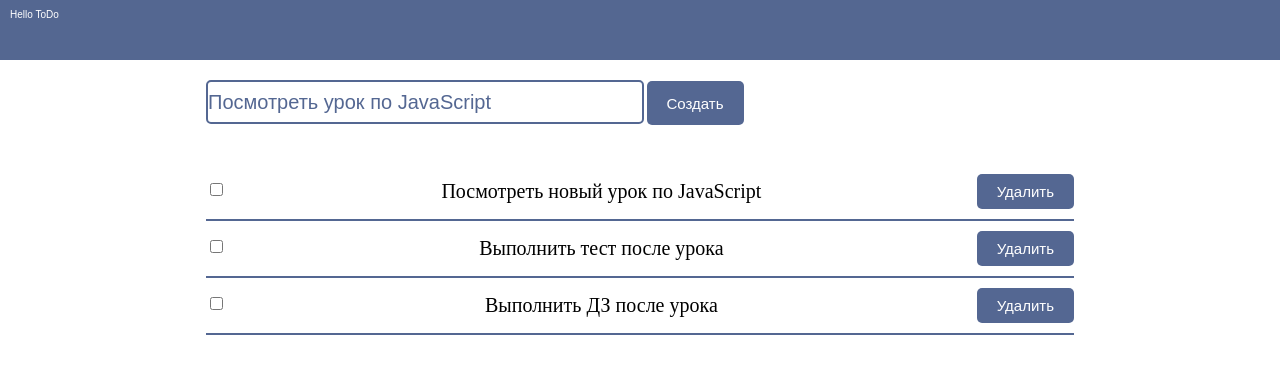
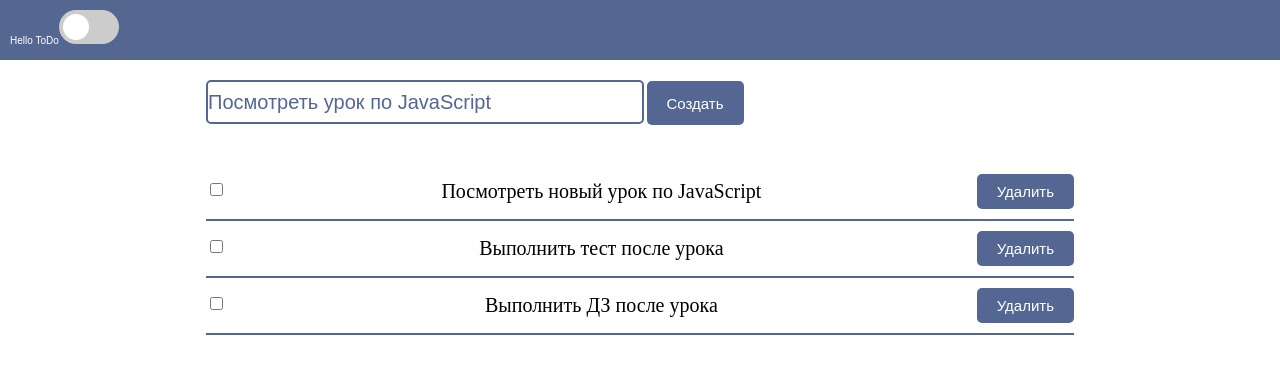
Before and after one commit to KenKarlson/15, a plain HTML site: page index.html in a window 1280 px wide. Drawn offline with Linux system fonts and the light colour scheme.

Commit message:
Add button to night or day

```diff
--- a/index.html
+++ b/index.html
@@ -1,10 +1,11 @@
 <!DOCTYPE html>
 <html lang="ru">
   <head>
-  <meta charset="UTF-8">
-  <meta name="viewport" content="width=device-width, initial-scale=1.0">
+    <meta charset="UTF-8" />
+    <meta name="viewport" content="width=device-width, initial-scale=1.0" />
     <title>ToDo</title>
-  <link rel="stylesheet" href="style.css">
+    <link rel="stylesheet" href="style.css" />
+    <link rel="stylesheet" href="seb.css" />
     <script src="index.js" defer></script>
   </head>
   <body>
@@ -17,7 +18,7 @@
             type="text"
             placeholder="Создайте новую задачу"
             value="Посмотреть урок по JavaScript"
-        >
+          />
           <button
             type="submit"
             class="create create-task-block__button default-button"
@@ -25,10 +26,8 @@
             Создать
           </button>
         </form>
-        <div class="tasks-list">
+        <div class="tasks-list"></div>
       </div>
     </div>
-  </div>
-
   </body>
 </html>
--- a/index.js
+++ b/index.js
@@ -29,6 +29,17 @@ function createHeader(){
   header.classList.add('header');
   header.innerText='Hello ToDo';
   document.body.prepend(header);
+  //Button to night or day? test test test !!!!!!!!
+  const switchButton = document.createElement('label');
+  switchButton.classList.add('switch');
+  const inputButton = document.createElement('input');
+  inputButton.type='checkbox';
+  const sliderButton = document.createElement('span');
+  sliderButton.classList.add('slider','round');
+  switchButton.appendChild(inputButton);
+  switchButton.appendChild(sliderButton);
+  header.appendChild(switchButton);
+
 }
 function createTasksElements(task){
   const taskItem = document.createElement('div');
@@ -138,7 +149,6 @@ tasks.forEach(task => {
 });
 
 //createModal();
-
 //
 const taskItem = document.querySelectorAll('.task-item');
 console.log(taskItem);
--- /dev/null
+++ b/seb.css
@@ -0,0 +1,55 @@
+.switch {
+  position: relative;
+  display: inline-block;
+  width: 60px;
+  height: 34px;
+}
+
+.switch input {display:none;}
+
+.slider {
+  position: absolute;
+  cursor: pointer;
+  top: 0;
+  left: 0;
+  right: 0;
+  bottom: 0;
+  background-color: #ccc;
+  -webkit-transition: .4s;
+  transition: .4s;
+}
+
+.slider:before {
+  position: absolute;
+  content: "";
+  height: 26px;
+  width: 26px;
+  left: 4px;
+  bottom: 4px;
+  background-color: white;
+  -webkit-transition: .4s;
+  transition: .4s;
+}
+
+input:checked + .slider {
+  background-color: #2196F3;
+}
+
+input:focus + .slider {
+  box-shadow: 0 0 1px #2196F3;
+}
+
+input:checked + .slider:before {
+  -webkit-transform: translateX(26px);
+  -ms-transform: translateX(26px);
+  transform: translateX(26px);
+}
+
+/* Rounded sliders */
+.slider.round {
+  border-radius: 34px;
+}
+
+.slider.round:before {
+  border-radius: 50%;
+}
```
Lines whose indentation alone changed are shown as unchanged.
